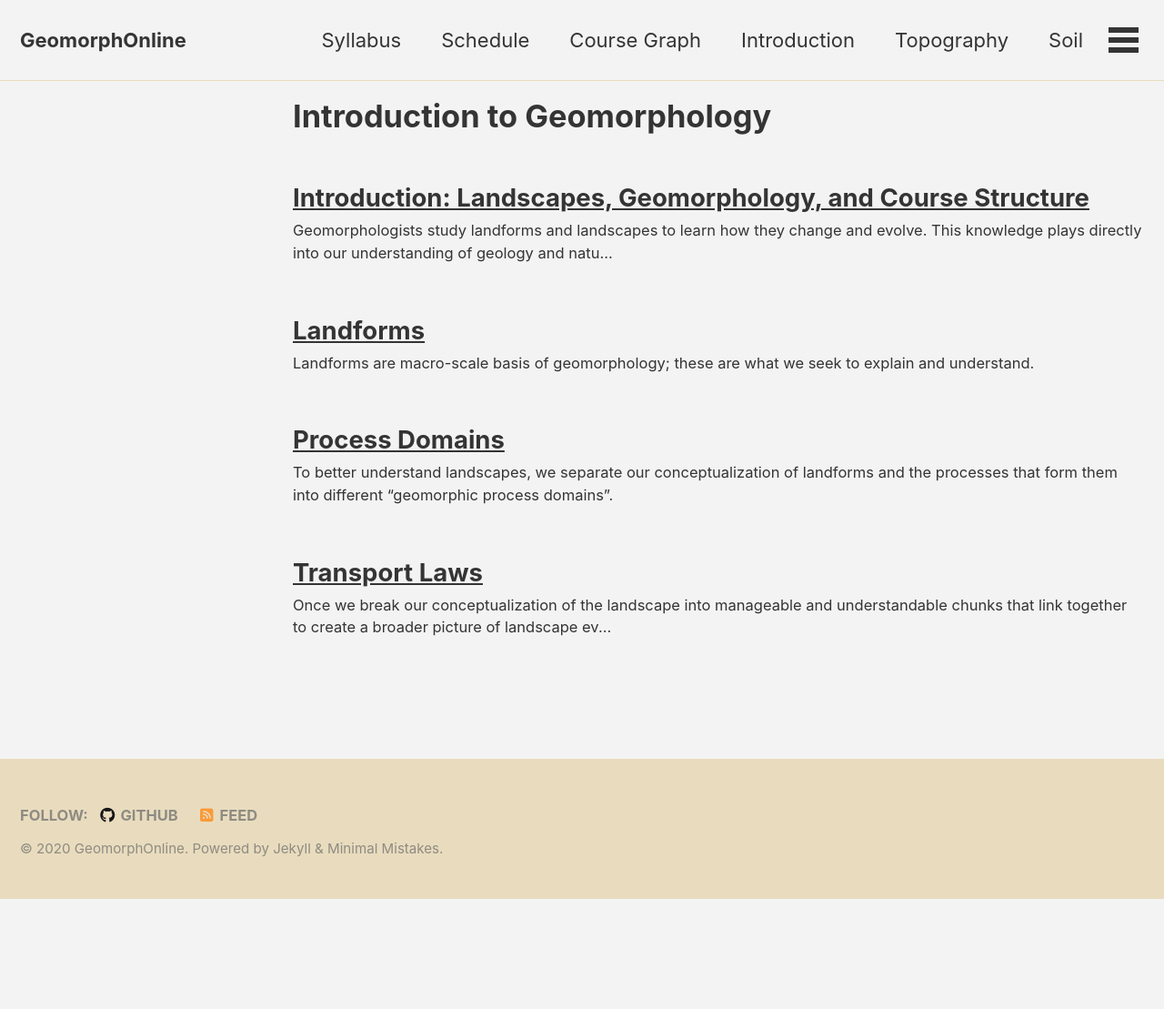
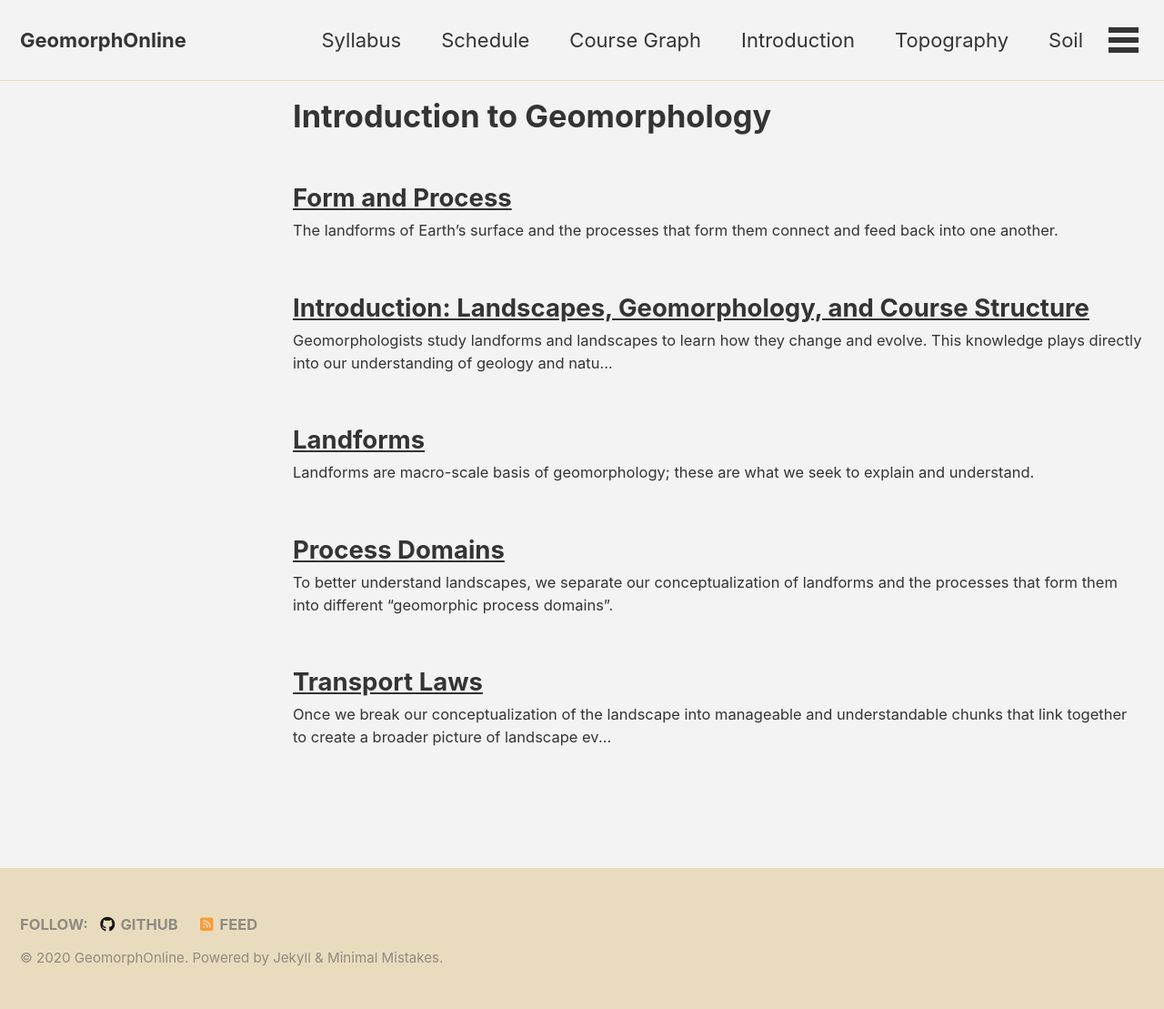
Before and after one commit to GeomorphOnline/GeomorphOnline.github.io, a Jekyll site: the page built from _pages/lessons/introduction.md, in a window 1280 px wide. Shown: the whole page at 91% size. Built offline with Jekyll 4.4.1, drawn with Linux system fonts in a browser that asks for light colours; cached includes are drawn as plain includes; nearby versions of some CDN libraries; before the commit the page ends 988 px from its top, so only the background shows below that; some of the changed lines change nothing that is shown.

Commit message:
Form and process

```diff
--- a/_pages/schedule.md
+++ b/_pages/schedule.md
@@ -24,13 +24,13 @@
 # --- Below this line ---
 # --- Course material still being built! ---
 
-## Week 2: Core concepts of form and process; Mapping
+## Week 2: Introduction: transport laws, form and process; Mapping and Topography
 
 ***Sept. 14th***
 
 [Geomorphic Transport Laws](/introduction/transport_laws)
 
-Form and Process
+[Form and Process](/introduction/form_and_process)
 
 [Topography and Bathymetry](/topobathy/topography_bathymetry/)
 
--- /dev/null
+++ b/lessons/_introduction/form_and_process.md
@@ -0,0 +1,67 @@
+---
+topic: introduction
+
+title: "Form and Process"
+layout: single
+permalink: /introduction/form_and_process/
+
+# Includes author profile in sidebar
+author: Andrew Wickert
+author_profile: true
+
+#classes: wide
+
+# If you want a header image
+#header:
+#  image: "/assets/images/photo-1590379492966-e076d8f84c2d.jpeg"
+#  caption: "Photo credit: [**Unsplash**](https://unsplash.com)"
+#  image_description: "A description of the image"
+---
+
+*The landforms of Earth's surface and the processes that form them connect and feed back into one another.*
+
+## Learning Goals
+
+* Appreciate that processes operating in the Earth system sculpt the landscape.
+* Also appreciate that the landforms themselves can shape their environments and the geomorphic process domains that exist there, impacting the dominant processes that occur.
+* Learn about the feedbacks between form and process that lead to distinctive landform patterns on Earth's surface. These "patterns in nature" are everywhere, and often provide important clues into the evolution of Earth's surface and how the processes that shape it function.
+
+## Video lecture
+
+### Form, process, and another point of view on introducing geomorphology
+
+This short introductory video by [Peter Knight](https://www.keele.ac.uk/gge/ourpeople/peterknight/) of Keele University gives some quick examples of how landforms and the processes that shape them are connected.
+
+<iframe width="560" height="315" src="https://www.youtube.com/embed/_ijoXMcS1XI" frameborder="0" allow="accelerometer; autoplay; encrypted-media; gyroscope; picture-in-picture" allowfullscreen></iframe>
+
+## Examples of linked form and process, with feedbacks
+
+### Orographic precipitation
+
+![Orographic precipitation diagram](https://upload.wikimedia.org/wikipedia/commons/e/e0/Rain_Shadow_Effect_caused_by_Orographic_Lift.png)
+*Orographic precipitation on a mountain range. Surface processes tend to make the wetter side have a longer and gentler slope, unlike what is pictured here.*
+
+* Tectonic forces uplift mountain belts
+* These steep lands begin to erode via hillslope and fluvial processes
+* Eventually, the mountains become high enough that passing clouds rise, condensing their water and dropping vast amounts of rain on the windward side
+* This rain makes erosion more efficient, potentially altering the shape of the mountain range and causing its drainage divide to migrate towards the more slowly eroding drier side.
+
+![Orographic precipitation across the Sierra Nevada](/assets/images/introduction/OrographicPrecipSierraNevada.png)
+*Google Maps view of the San Francisco Bay Area stretching across the Sierra Nevada mountain range into the U.S. state of Nevada. Note the transition from wet west to dry east.*
+
+
+### Fluvial erosion
+
+* Water starts to erode a small channel
+* This channel then becomes a low point on the landscape, such that other portions of the land surface start to drain towards it
+* This additional water the further erodes the valley and enlarges the drainage
+* This process continues, with larger drainage basins capturing and consuming smaller drainage basins until the common form of hills and valleys that cover fluvially dominated landscapes emerges
+
+<iframe width="560" height="315" src="https://www.youtube.com/embed/JtXHmxPXIzE" frameborder="0" allow="accelerometer; autoplay; encrypted-media; gyroscope; picture-in-picture" allowfullscreen></iframe>
+*This simple example from [Taylor Perron's landscape-evolution modeling group at MIT](https://web.mit.edu/perron/www/perron.html) shows "first-order" drainages (those with just one channel) eroding into a landscape and "self-organizing" -- that is, creating a pattern without any external forcing -- as the land uplifts.*
+
+<iframe width="560" height="315" src="https://www.youtube.com/embed/T0BWWjSvK30" frameborder="0" allow="accelerometer; autoplay; encrypted-media; gyroscope; picture-in-picture" allowfullscreen></iframe>
+*This larger scale model, also from the MIT group, demonstrates how rivers compete to reshape the landscape, building basins and the ridges that divide them. In this class, you will learn how to work with similar models.*
+
+
+<a rel="license" href="http://creativecommons.org/licenses/by-sa/4.0/"><img alt="Creative Commons License" style="border-width:0" src="https://i.creativecommons.org/l/by-sa/4.0/88x31.png" /></a><br />This work is licensed under a <a rel="license" href="http://creativecommons.org/licenses/by-sa/4.0/">Creative Commons Attribution-ShareAlike 4.0 International License</a>.
```
Also changed, not shown: assets/images/introduction/OrographicPrecipSierraNevada.png (added).
